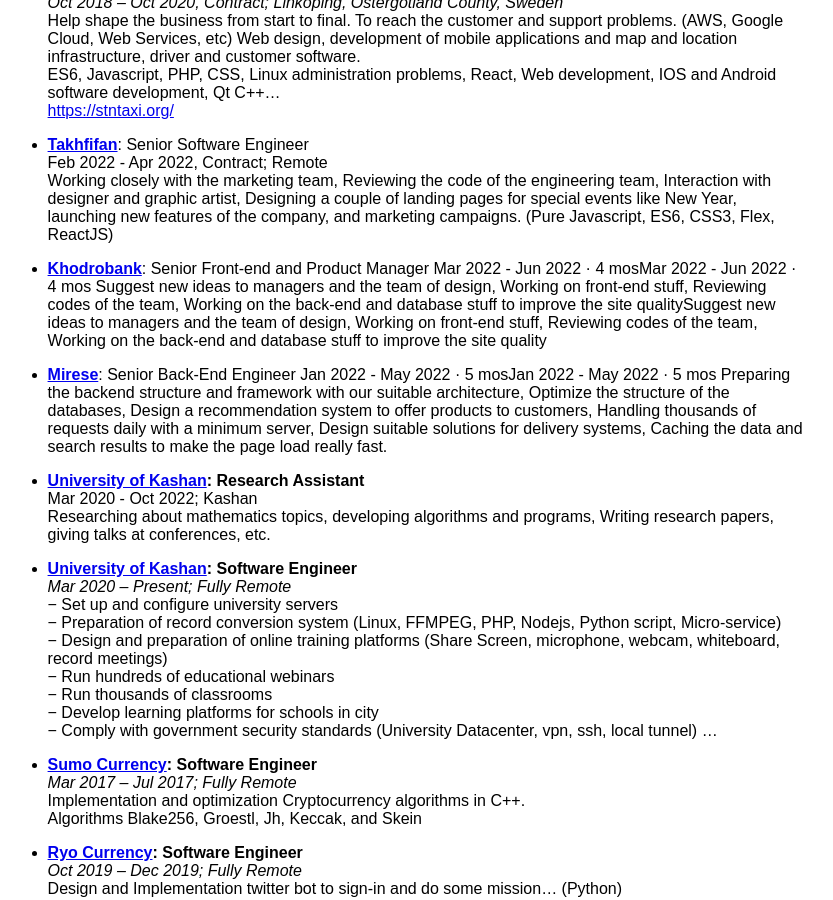
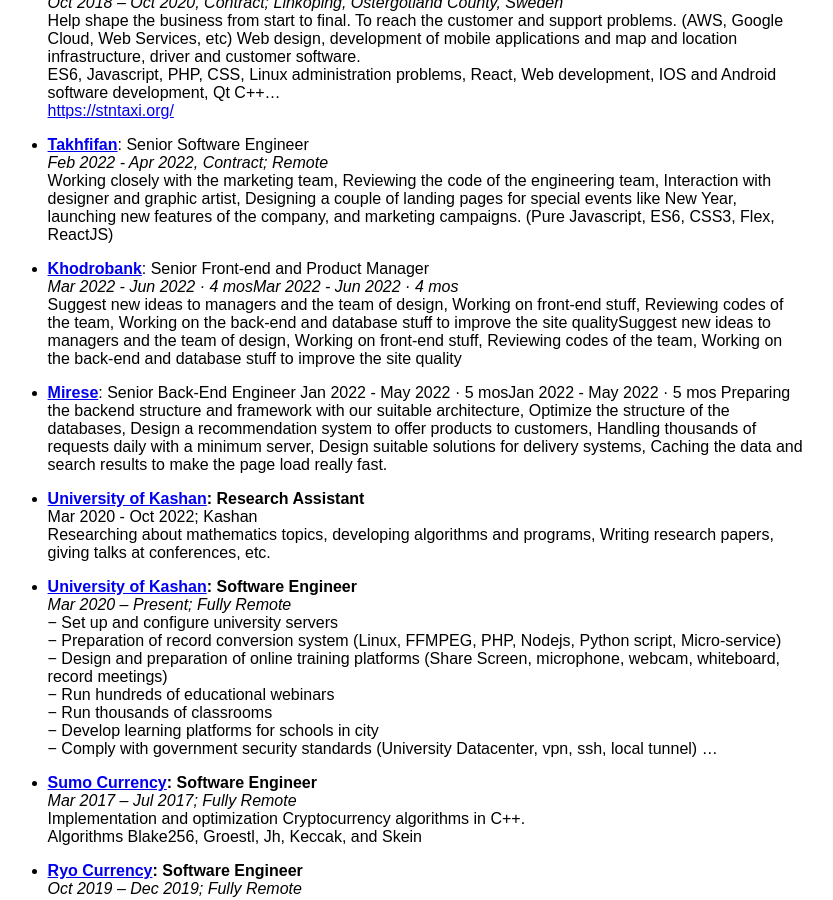
Before and after one commit to BaseMax/Max, a Jekyll site: the page built from cv.md, in a window 1280 px wide and 900 px high, scrolled down 2753 px. Shown: the whole window, without its empty margins (68-901 px from the left). Built offline with Jekyll 4.4.1, drawn with Linux system fonts in a browser that asks for light colours.

```diff
--- a/_includes/_sections/experiences.md
+++ b/_includes/_sections/experiences.md
@@ -18,11 +18,11 @@
     [https://stntaxi.org/](https://stntaxi.org/)
 
 *   **[Takhfifan](https://takhfifan.com/)**: Senior Software Engineer
-    Feb 2022 - Apr 2022, Contract; Remote
+    _Feb 2022 - Apr 2022, Contract; Remote_
     Working closely with the marketing team, Reviewing the code of the engineering team, Interaction with designer and graphic artist, Designing a couple of landing pages for special events like New Year, launching new features of the company, and marketing campaigns. (Pure Javascript, ES6, CSS3, Flex, ReactJS)
 
 *   **[Khodrobank](https://www.khodrobank.com/)**: Senior Front-end and Product Manager
-    Mar 2022 - Jun 2022 · 4 mosMar 2022 - Jun 2022 · 4 mos
+    _Mar 2022 - Jun 2022 · 4 mosMar 2022 - Jun 2022 · 4 mos_
     Suggest new ideas to managers and the team of design,
     Working on front-end stuff,
     Reviewing codes of the team,
```
